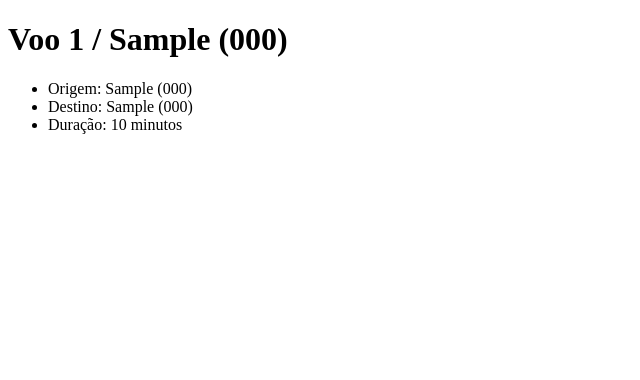
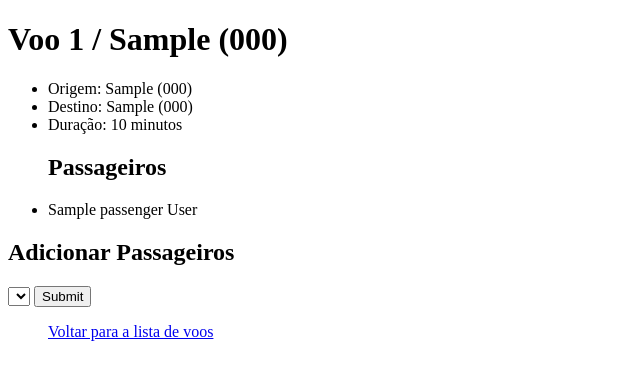
Before and after one commit to TorresCleb/django-flights-ORM, a Django app: page /flights/1 in a window 1280 px wide. Shown: the top 380 px of the page, without its empty margins (0-640 px from the left). Run offline with Django 5.2, Linux system fonts and the light colour scheme; tables that the repository leaves empty hold one stand-in row (values such as "Sample post"); lists and menus that the app fills with data are empty.

Commit message:
feature filtro passageiros

```diff
--- a/flights/admin.py
+++ b/flights/admin.py
@@ -1,6 +1,7 @@
 from django.contrib import admin
-from .models import Flight, Airport
+from .models import Flight, Airport, Passenger
 
 # Register your models here.
 admin.site.register(Airport)
 admin.site.register(Flight)
+admin.site.register(Passenger)
--- a/flights/models.py
+++ b/flights/models.py
@@ -18,3 +18,11 @@ class Flight(models.Model):
 
     def __str__(self):
         return f"{self.id}: {self.origin} para {self.destination}"
+
+class Passenger(models.Model):
+    name = models.CharField(max_length=64)
+    last_name  = models.CharField(max_length=64)
+    flights = models.ManyToManyField(Flight, blank=True, related_name="passengers")
+
+    def __str__(self):
+        return f"{self.name} {self.last_name}"
--- a/flights/templates/flights/flight.html
+++ b/flights/templates/flights/flight.html
@@ -8,4 +8,33 @@
         <li>Destino: {{ flight.destination}}</li>
         <li>Duração: {{ flight.duration}} minutos </li>
     </ul>
+
+    <ul>
+
+    <h2> Passageiros</h2>
+
+    {%for passenger in passengers %}
+        <li>{{ passenger }}</li>
+    {%empty%}
+        <li>Não há passageiros</li>
+    {%endfor%}
+    </ul>
+
+    <h2>Adicionar Passageiros</h2>
+
+    <form action="{%url 'book' flight.id %}" method="post">
+        {% csrf_token %}
+
+        <select name="passenger">
+            {% for passengers in no_passengers %}
+                <option value="{{ passenger.id }}">{{ passengers }}</option>
+            {% endfor%}
+        </select>
+        <input type="submit">
+    </form>
+
+    <ul>
+        <a href="{% url 'index' %}"> Voltar para a lista de voos</a>
+    </ul>
+
 {% endblock%}
--- a/flights/templates/flights/index.html
+++ b/flights/templates/flights/index.html
@@ -4,7 +4,10 @@
     <h1>Voos</h1>
     <ul>
         {% for flight in flights %}
-            <li> {{flight.id}} : {{flight.origin}} para {{flight.destination}}</li>
+            <li>
+                <a href="{% url 'flight' flight.id %}">
+                 {{flight.id}} : {{flight.origin}} para {{flight.destination}}
+            </li>
         {% endfor%}
     </ul>
 {% endblock %}
--- a/flights/urls.py
+++ b/flights/urls.py
@@ -3,5 +3,7 @@ from .import views
 
 urlpatterns = [
     path("", views.index, name="index"),
-    path("<int:flight_id>",views.flight, name="flight")
+    path("<int:flight_id>",views.flight, name="flight"),
+    path("<int:flight_id>/book", views.book, name="book")
+
 ]
--- a/flights/views.py
+++ b/flights/views.py
@@ -1,5 +1,7 @@
+from django.http import HttpResponseRedirect
 from django.shortcuts import render
-from .models import Flight
+from .models import Flight, Passenger
+from django.urls import reverse
 
 # Create your views here.
 def index(request):
@@ -10,5 +12,14 @@ def index(request):
 def flight(request, flight_id):
     flight = Flight.objects.get(pk=flight_id)
     return render(request, "flights/flight.html",{
-        "flight": flight
+        "flight": flight,
+        "passengers": flight.passengers.all(),
+        "no_passengers": Passenger.objects.exclude(flights=flight).all()
     })
+
+def book(request, flight_id):
+    if request.method == "POST":
+        flight = Flight.objects.get(pk=flight_id)
+        passenger = Passenger.objects.get(pk=int(request.POST["passenger"]))
+        passenger.flights.add(flight)
+        return HttpResponseRedirect(reverse("flight", args=(flight.id,)))
```
Also changed, not shown: flights/migrations/0003_passenger.py (added), flights/migrations/0004_rename_flight_passenger_flights.py (added).
